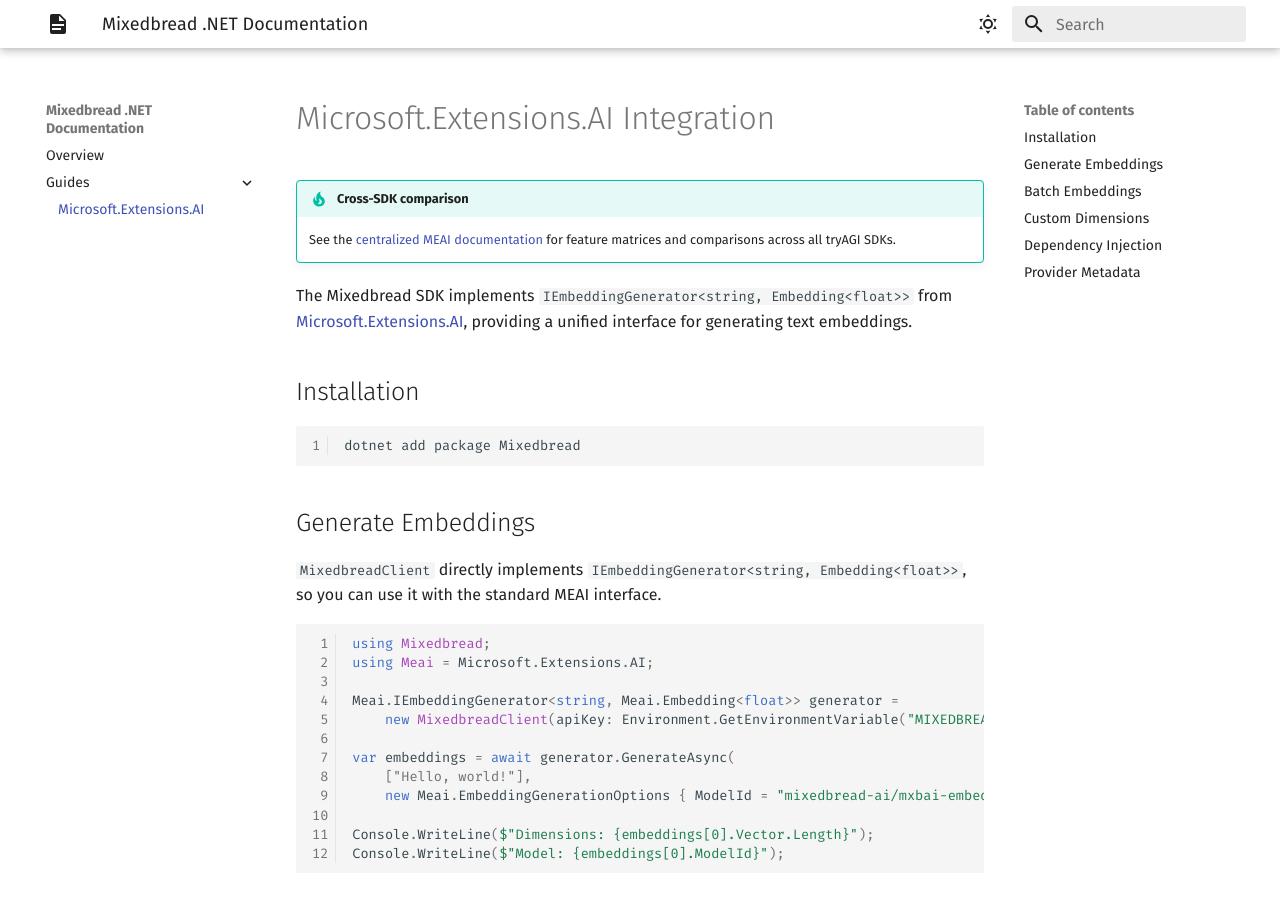
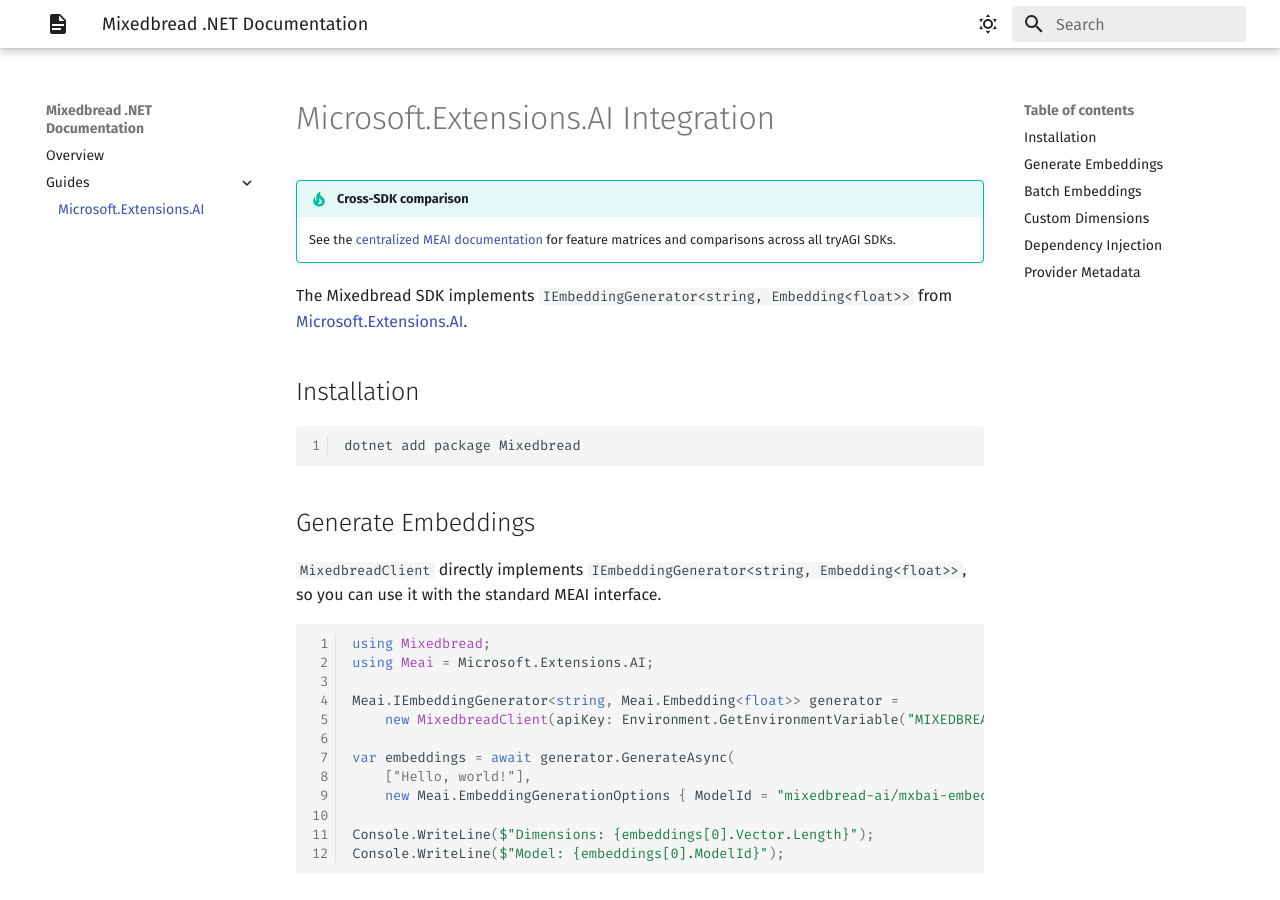
Before and after one commit to tryAGI/Mixedbread, an MkDocs documentation site: the page built from docs/guides/meai.md, in a window 1280 px wide and 900 px high. Built offline with MkDocs 1.6.1 and Material for MkDocs 9.7.7, drawn with Linux system fonts in a browser that asks for light colours; the version menu is left out.

Commit message:
Standardize MEAI guide intro text
Co-Authored-By: Claude Opus 4.6 <noreply@anthropic.com>

```diff
--- a/docs/guides/meai.md
+++ b/docs/guides/meai.md
@@ -3,7 +3,7 @@
 !!! tip "Cross-SDK comparison"
     See the [centralized MEAI documentation](https://tryagi.github.io/docs/meai/) for feature matrices and comparisons across all tryAGI SDKs.
 
-The Mixedbread SDK implements `IEmbeddingGenerator<string, Embedding<float>>` from [Microsoft.Extensions.AI](https://learn.microsoft.com/en-us/dotnet/ai/microsoft-extensions-ai), providing a unified interface for generating text embeddings.
+The Mixedbread SDK implements `IEmbeddingGenerator<string, Embedding<float>>` from [Microsoft.Extensions.AI](https://learn.microsoft.com/en-us/dotnet/ai/microsoft-extensions-ai).
 
 ## Installation
 
```
